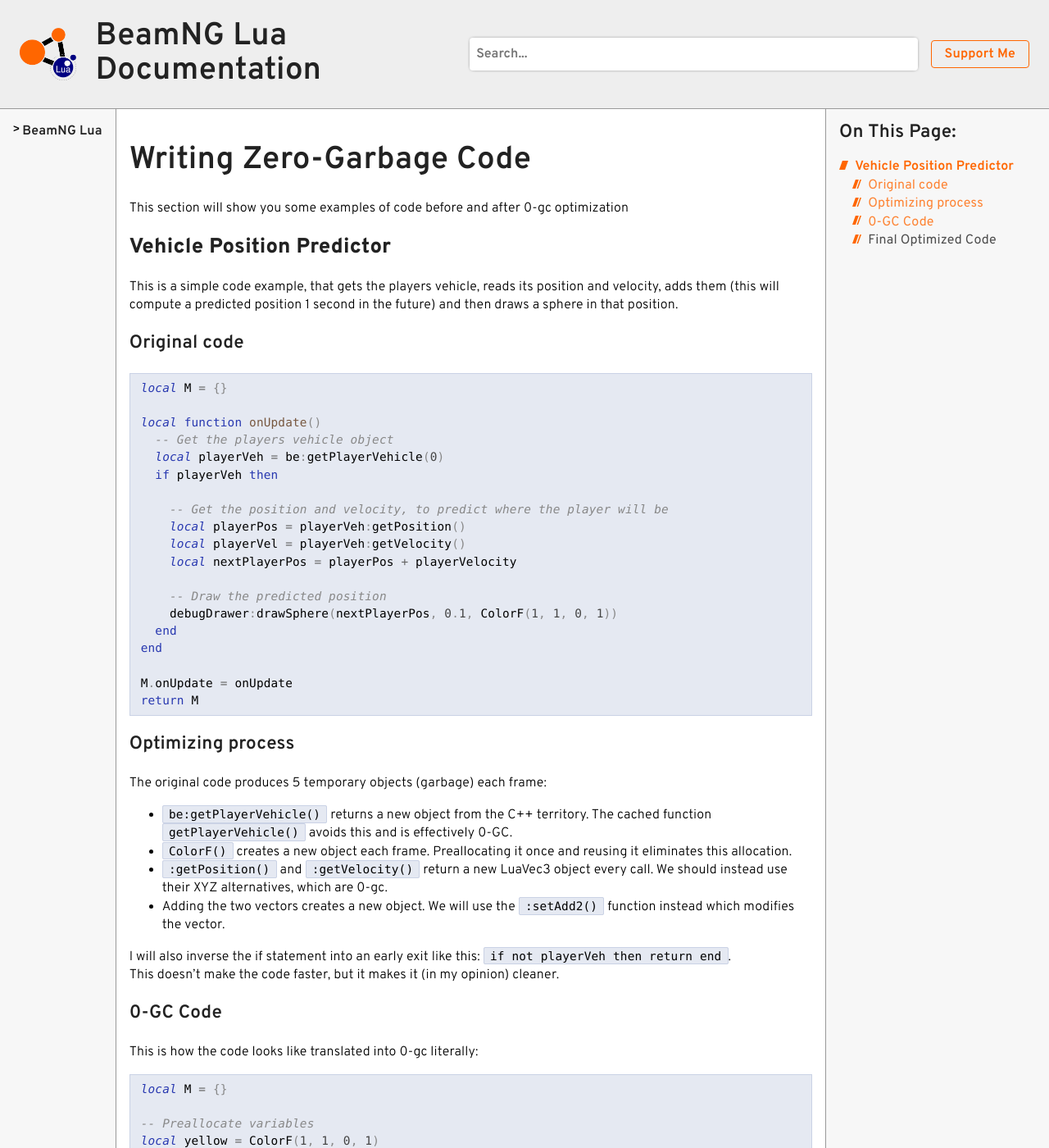
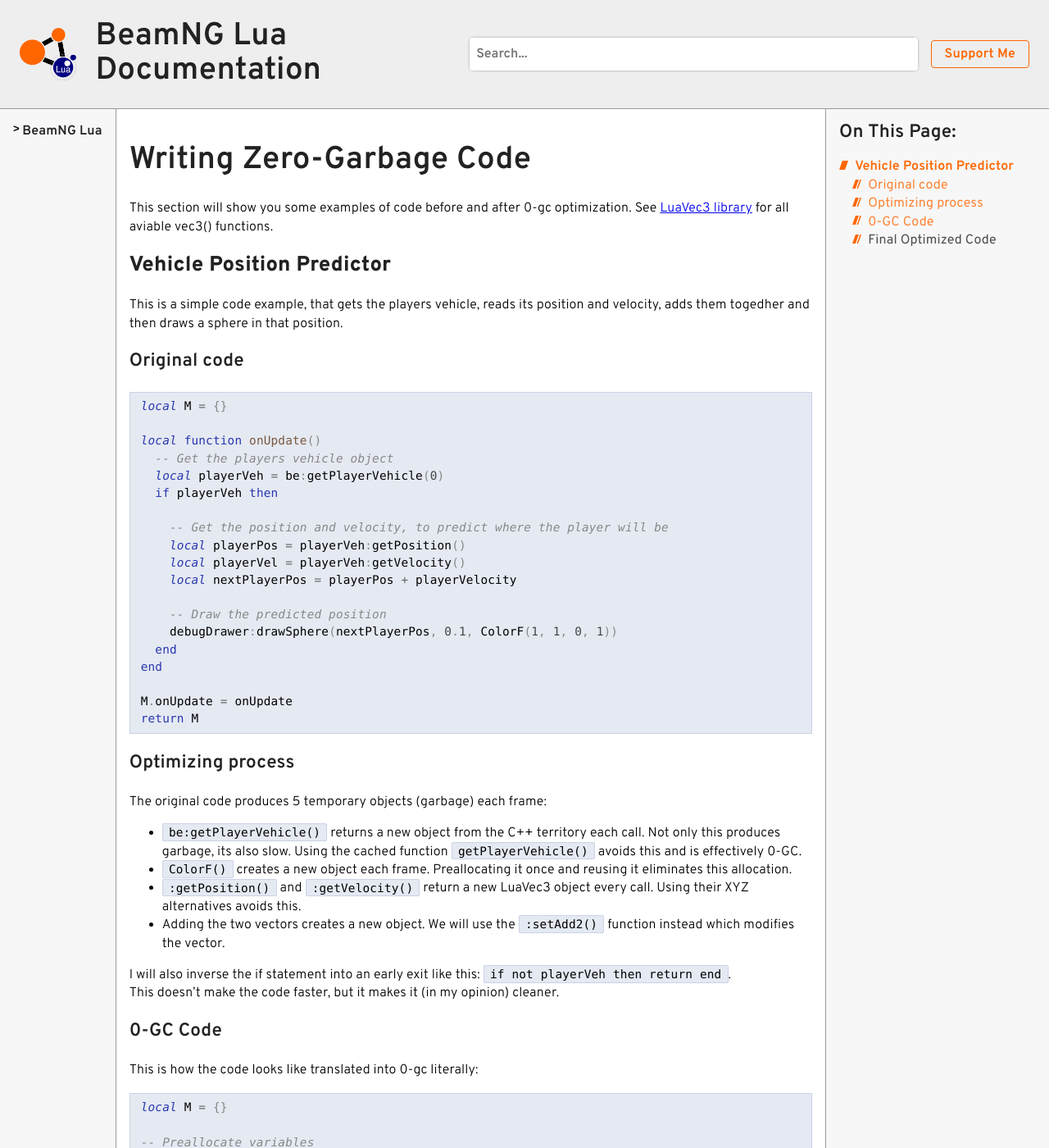
Before and after one commit to E32k/e32k.github.io, a Jekyll site: the page built from beamng/lua/common/writing-0gc-code.md, in a window 1280 px wide and 1400 px high. Shown: the whole window at 82% size. Built offline with Jekyll 4.4.1, drawn with Linux system fonts in a browser that asks for light colours; some of the changed text lies outside the part shown.

Commit message:
updated the wording

````diff
--- a/beamng/lua/common/writing-0gc-code.md
+++ b/beamng/lua/common/writing-0gc-code.md
@@ -5,11 +5,11 @@ layout: default
 
 # Writing Zero-Garbage Code
 
-This section will show you some examples of code before and after 0-gc optimization
+This section will show you some examples of code before and after 0-gc optimization. See [LuaVec3 library](/beamng/lua/common/LuaVec3.html) for all aviable vec3() functions.
 
 ## Vehicle Position Predictor
 
-This is a simple code example, that gets the players vehicle, reads its position and velocity, adds them (this will compute a predicted position 1 second in the future) and then draws a sphere in that position.
+This is a simple code example, that gets the players vehicle, reads its position and velocity, adds them togedher and then draws a sphere in that position.
 
 ### Original code
 ```lua
@@ -36,9 +36,9 @@ return M
 
 ### Optimizing process
 The original code produces 5 temporary objects (garbage) each frame:
-- `be:getPlayerVehicle()` returns a new object from the C++ territory. The cached function `getPlayerVehicle()` avoids this and is effectively 0-GC.
+- `be:getPlayerVehicle()` returns a new object from the C++ territory each call. Not only this produces garbage, its also slow. Using the cached function `getPlayerVehicle()` avoids this and is effectively 0-GC.
 - `ColorF()` creates a new object each frame. Preallocating it once and reusing it eliminates this allocation.
-- `:getPosition()` and `:getVelocity()` return a new LuaVec3 object every call. We should instead use their XYZ alternatives, which are 0-gc.
+- `:getPosition()` and `:getVelocity()` return a new LuaVec3 object every call. Using their XYZ alternatives avoids this.
 -  Adding the two vectors creates a new object. We will use the `:setAdd2()` function instead which modifies the vector.
 
 I will also inverse the if statement into an early exit like this: `if not playerVeh then return end`.<br>
````
Also changed, not shown: other parts of beamng/lua/common/writing-0gc-code.md (+1 -2 lines).
